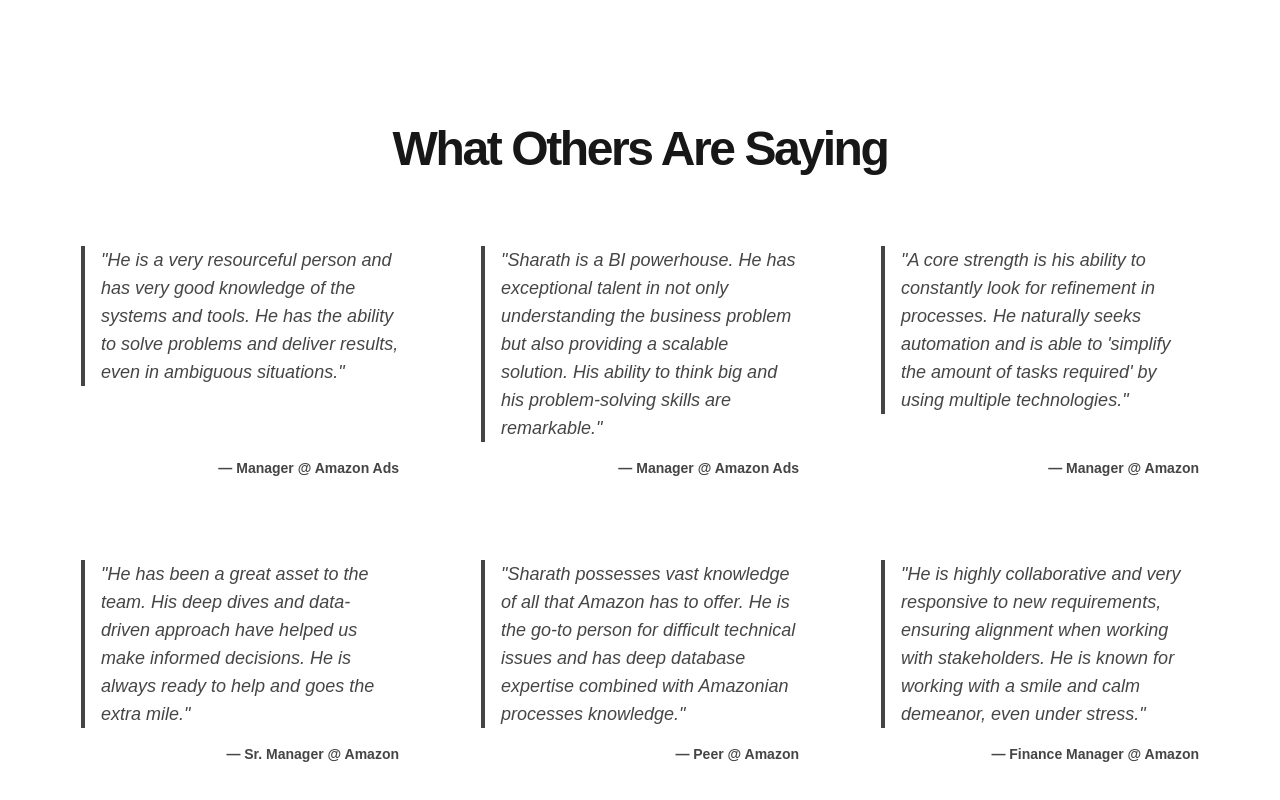
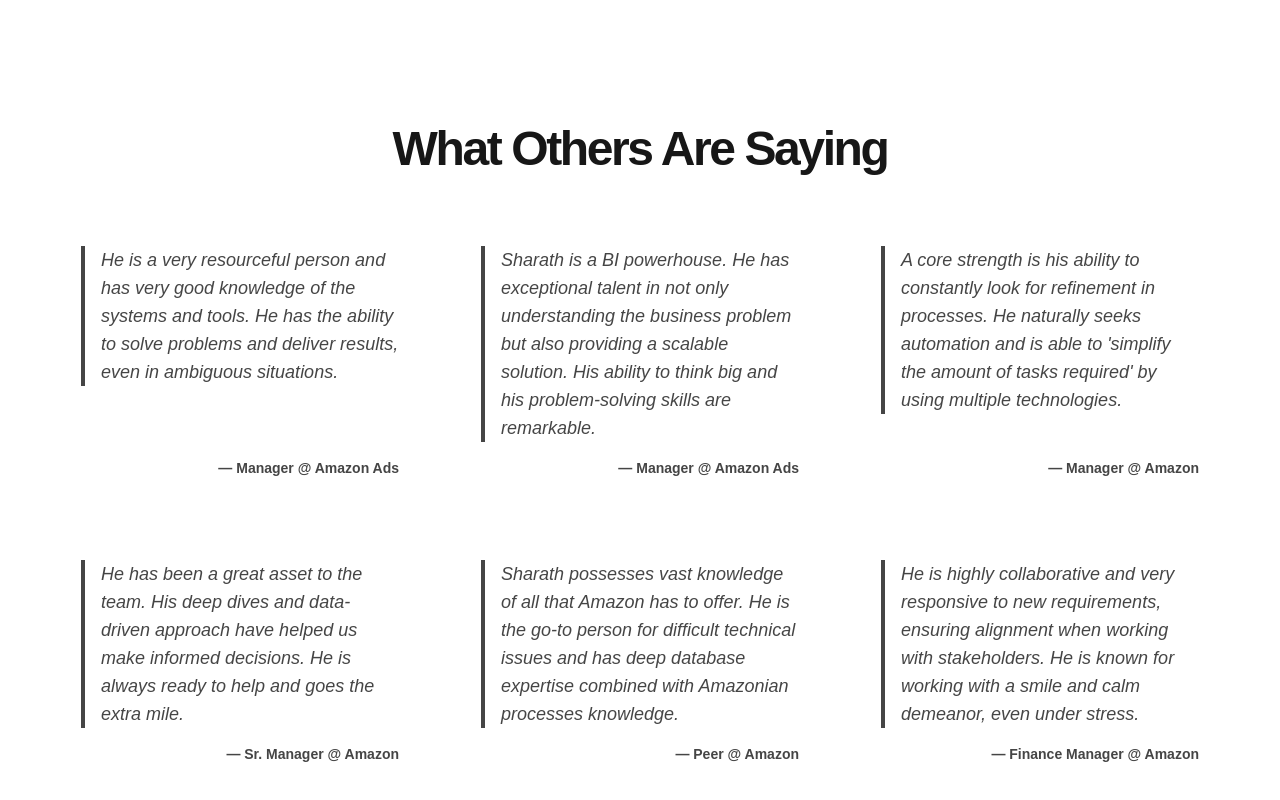
Before and after one commit to sharath459/portfolio, a Next.js app: page / in a window 1280 px wide. Shown: the part 3775-4575 px from the top of the page. Built offline with nearby package versions, Linux system fonts and the light colour scheme.

Commit message:
fix: Escape special characters in components

```diff
--- a/src/components/Contact.tsx
+++ b/src/components/Contact.tsx
@@ -8,7 +8,7 @@ export function Contact() {
           Get In Touch
         </h2>
         <p className="max-w-2xl mx-auto text-muted-foreground md:text-xl mb-8">
-          I'm always open to discussing new projects, creative ideas, or opportunities to be part of an ambitious team.
+          I&apos;m always open to discussing new projects, creative ideas, or opportunities to be part of an ambitious team.
         </p>
         <div className="flex justify-center gap-4">
             <Link
--- a/src/components/Testimonials.tsx
+++ b/src/components/Testimonials.tsx
@@ -13,7 +13,7 @@ export function Testimonials() {
             <Card key={index} className="flex flex-col">
               <CardContent className="flex-grow flex flex-col justify-between">
                 <blockquote className="text-lg italic border-l-4 border-primary pl-4">
-                  "{testimonial.quote}"
+                  {testimonial.quote}
                 </blockquote>
                 <p className="text-right mt-4 font-semibold text-muted-foreground">— {testimonial.author}</p>
               </CardContent>
```
